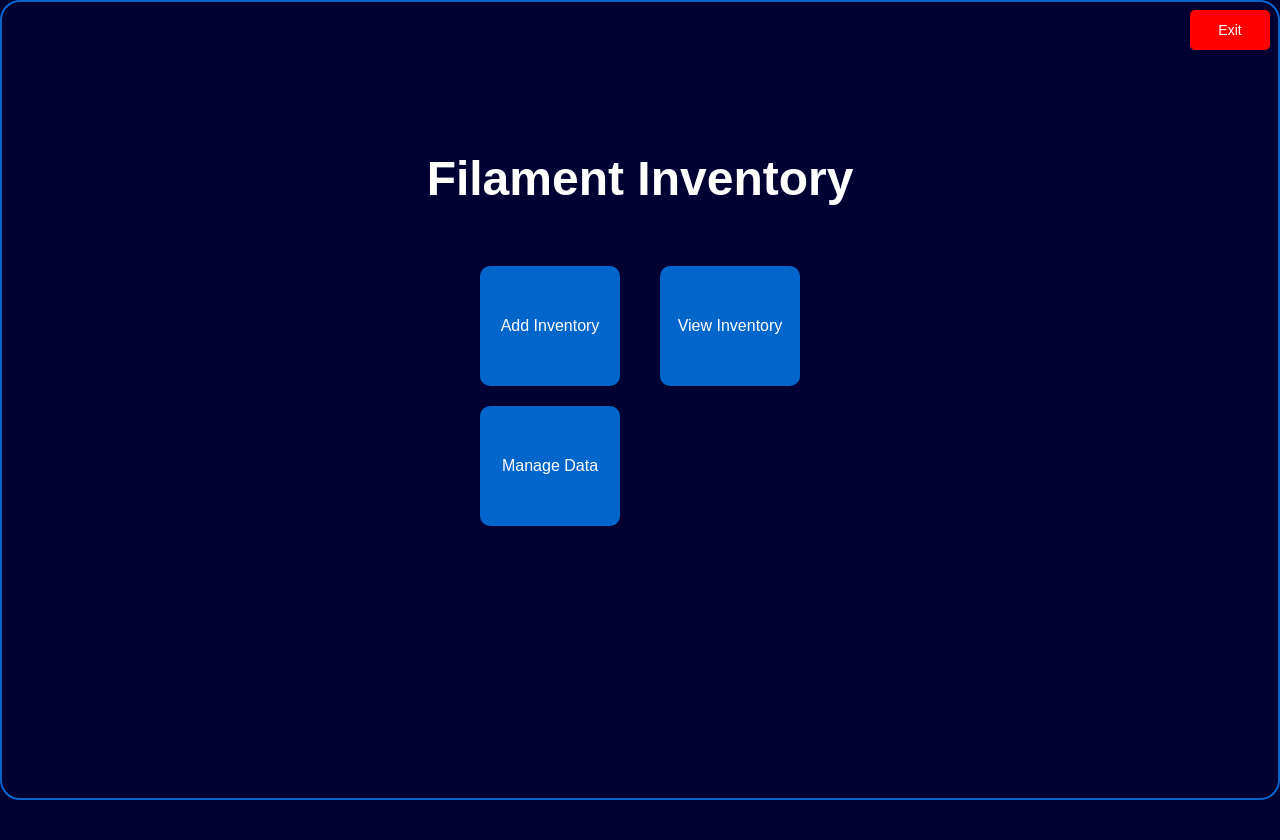
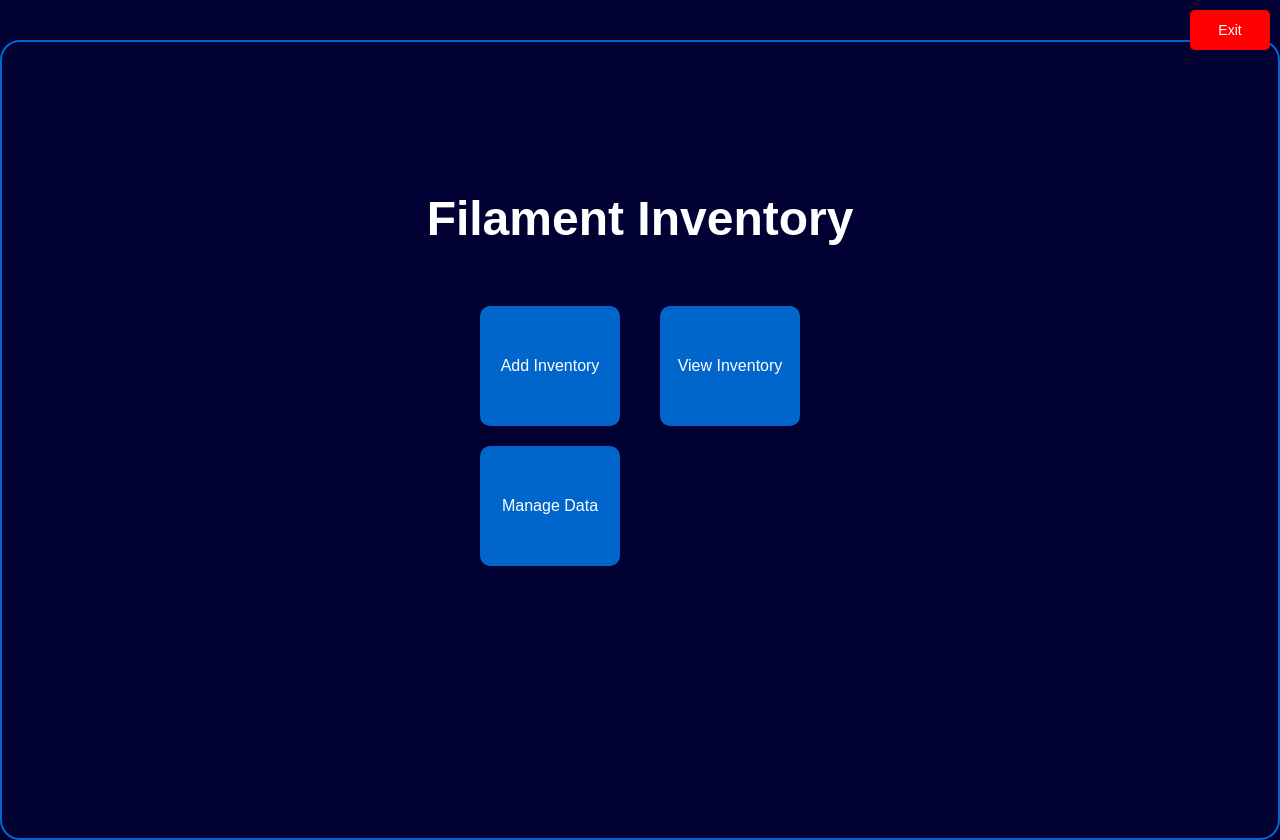
Before and after one commit to kosielemmer/filamento, a Python web app: template templates/index.html in a window 1280 px wide. Before the commit the page ends 800 px from the top, so only its background shows below. Run offline with Jinja, Linux system fonts and the light colour scheme; the template is opened without the code that fills it, so the values that code supplies are empty; some web fonts are replaced.

Commit message:
fix: update exit button positioning in base.html

```diff
--- a/templates/base.html
+++ b/templates/base.html
@@ -9,7 +9,7 @@
     <script src="https://code.jquery.com/jquery-3.6.0.min.js"></script>
     <style>
         .btn-exit {
-            position: fixed;
+            position: absolute;
             top: 10px;
             right: 10px;
             background-color: #ff0000;
@@ -17,6 +17,14 @@
             padding: 5px 10px;
             font-size: 14px;
             z-index: 1000;
+        }
+        body {
+            position: relative;
+            min-height: 100vh;
+            padding-top: 40px;
+        }
+        .container {
+            padding-top: 10px;
         }
     </style>
     <script>
```
